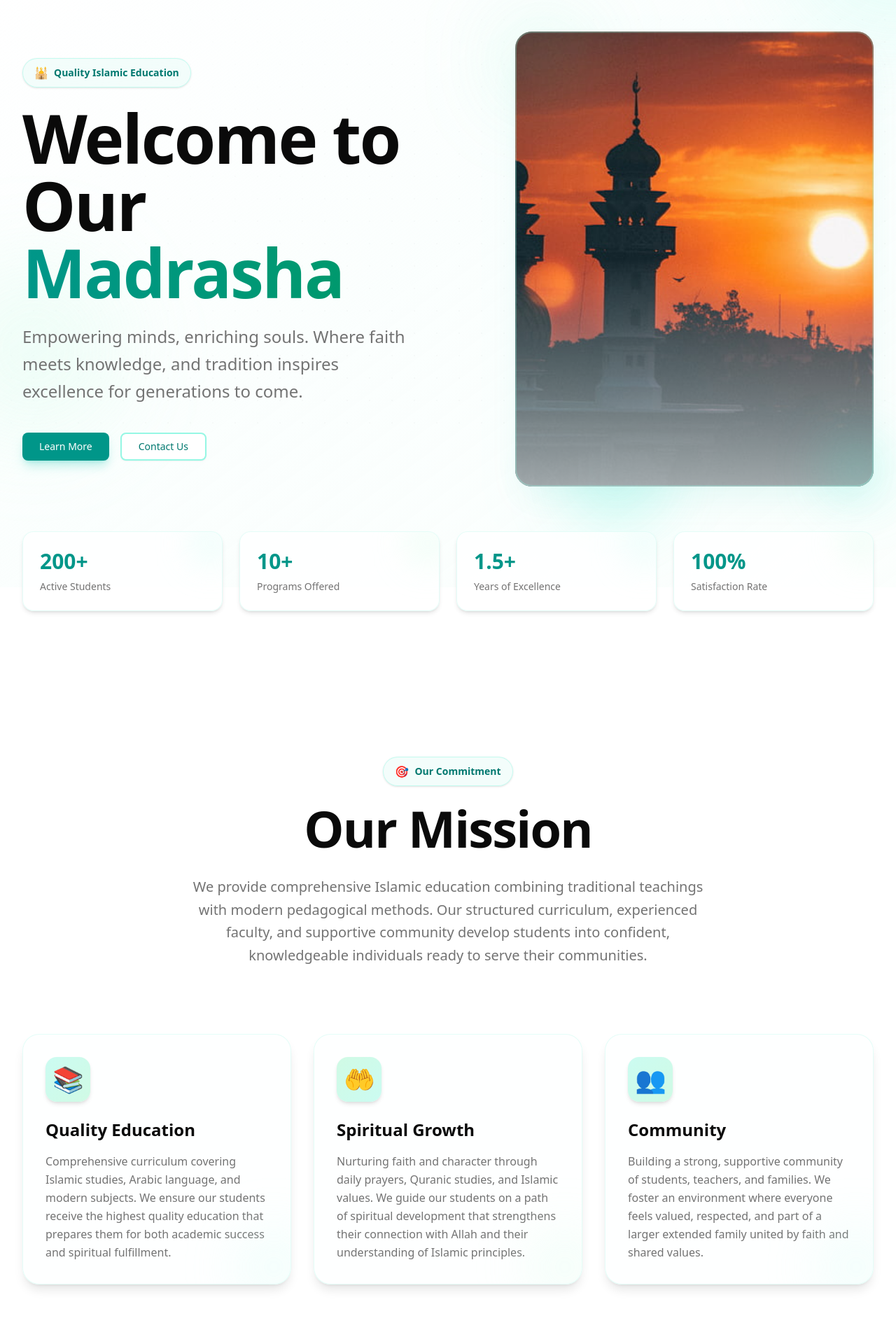
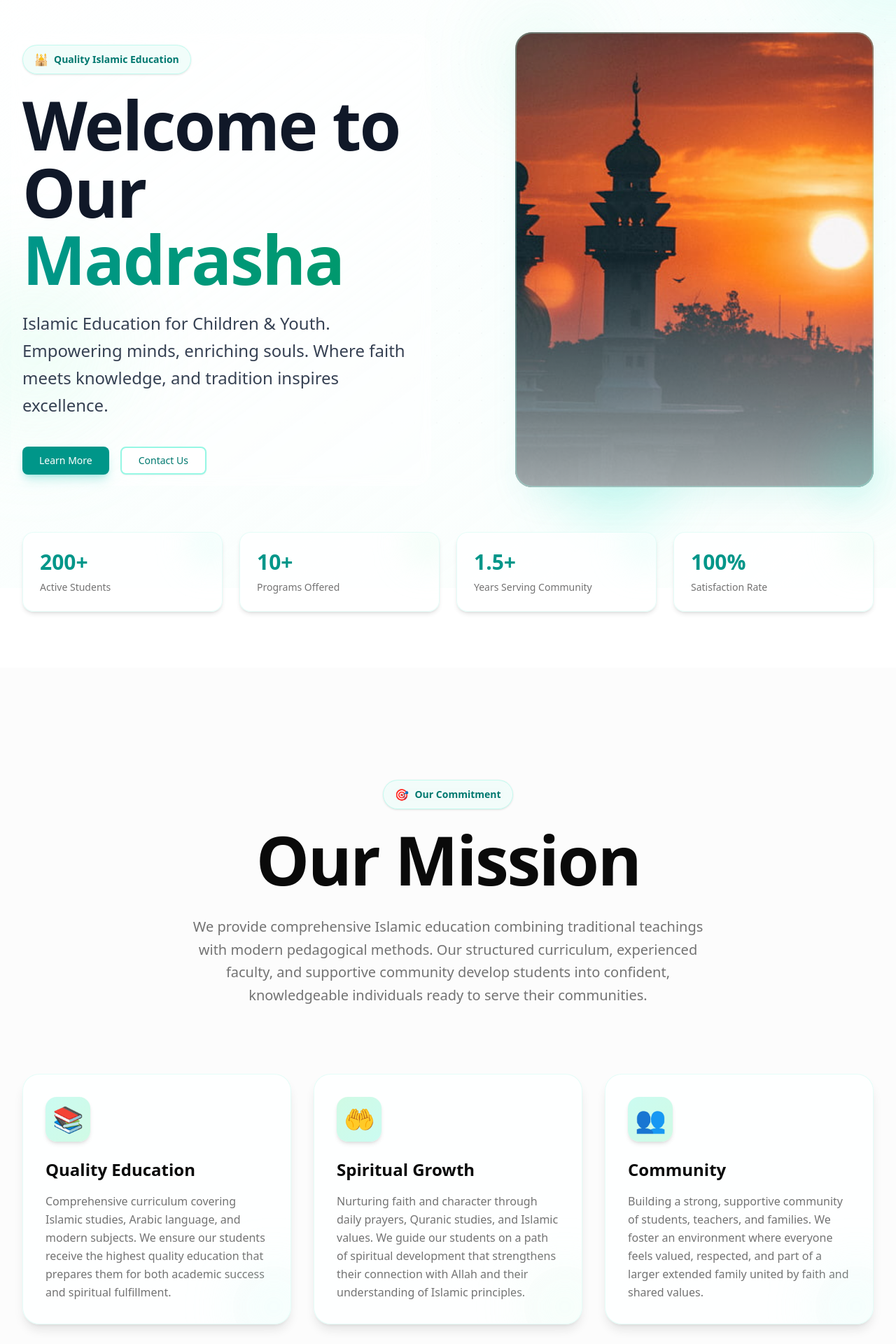
Before and after one commit to amJayem/madrasha-website, a SvelteKit app: page / in a window 1280 px wide. Shown: the part 180-2100 px from the top of the page at 70% size. Built offline with nearby package versions, Linux system fonts and the light colour scheme.

Commit message:
style: more polished

```diff
--- a/src/lib/components/Footer.svelte
+++ b/src/lib/components/Footer.svelte
@@ -8,7 +8,7 @@
 	};
 </script>
 
-<footer class="relative border-t border-teal-200/50 dark:border-teal-800/50 bg-linear-to-br from-teal-50/40 via-emerald-50/20 to-background dark:from-teal-950/20 dark:via-emerald-950/10 dark:to-background">
+<footer class="relative border-t-2 border-teal-200/60 dark:border-teal-800/60 bg-linear-to-br from-teal-50/40 via-emerald-50/20 to-background dark:from-teal-950/20 dark:via-emerald-950/10 dark:to-background">
 	<!-- Subtle Background Pattern -->
 	<div class="absolute inset-0 pattern-dot-grid opacity-15" aria-hidden="true"></div>
 
@@ -20,7 +20,7 @@
 					Madrasha
 				</h3>
 				<p class="text-sm leading-relaxed text-muted-foreground max-w-sm">
-					Islamic education center fostering spiritual growth and academic excellence.
+					Empowering minds, enriching faith.
 				</p>
 				<!-- Decorative Element -->
 				<div class="pt-2">
--- a/src/lib/components/Navbar.svelte
+++ b/src/lib/components/Navbar.svelte
@@ -9,7 +9,7 @@
 	}
 </script>
 
-<nav class="sticky top-0 z-50 w-full border-b border-teal-100/50 dark:border-teal-900/50 bg-white/95 dark:bg-background/95 backdrop-blur-md shadow-sm supports-backdrop-filter:bg-white/80 dark:supports-backdrop-filter:bg-background/80">
+<nav class="sticky top-0 z-50 w-full border-b-2 border-teal-200/60 dark:border-teal-800/60 bg-white/98 dark:bg-background/98 backdrop-blur-md shadow-md supports-backdrop-filter:bg-white/90 dark:supports-backdrop-filter:bg-background/90">
 	<div class="container mx-auto px-4 sm:px-6 lg:px-8">
 		<div class="flex h-20 items-center justify-between">
 			<!-- Logo/Brand -->
--- a/src/routes/+page.svelte
+++ b/src/routes/+page.svelte
@@ -53,10 +53,17 @@
 	<div class="container relative mx-auto px-4 sm:px-6 lg:px-8">
 		<div class="grid grid-cols-1 gap-12 lg:grid-cols-2 lg:items-center lg:gap-16 xl:gap-20">
 			<!-- Left Column: Text Content -->
-			<div class="text-center lg:text-left">
+			<div class="relative text-center lg:text-left">
+				<!-- Background Panel for Text Contrast -->
+				<div
+					class="absolute -inset-4 rounded-3xl bg-white/70 dark:bg-background/70 backdrop-blur-sm -z-10"
+					aria-hidden="true"
+				></div>
+
+				<div class="relative">
 					<!-- Badge Above Headline -->
 					<div
-					class="mb-6 inline-flex items-center gap-2 rounded-full border border-teal-200/50 dark:border-teal-800/50 bg-teal-50/80 dark:bg-teal-950/30 px-4 py-2 text-sm font-semibold text-teal-700 dark:text-teal-300 shadow-sm backdrop-blur-sm"
+						class="mb-6 inline-flex items-center gap-2 rounded-full border border-teal-200/50 dark:border-teal-800/50 bg-teal-50/90 dark:bg-teal-950/40 px-4 py-2 text-sm font-semibold text-teal-700 dark:text-teal-300 shadow-sm backdrop-blur-sm"
 					>
 						<span class="text-base">🕌</span>
 						<span>Quality Islamic Education</span>
@@ -64,7 +71,7 @@
 
 					<!-- Main Heading -->
 					<h1
-					class="text-4xl font-bold tracking-tight text-foreground sm:text-5xl md:text-6xl lg:text-7xl xl:text-8xl"
+						class="text-4xl font-bold tracking-tight text-gray-900 dark:text-foreground sm:text-5xl md:text-6xl lg:text-7xl xl:text-8xl"
 					>
 						Welcome to Our
 						<span
@@ -76,10 +83,10 @@
 
 					<!-- Subheading -->
 					<p
-					class="mt-6 text-lg leading-relaxed text-muted-foreground sm:text-xl md:text-2xl lg:max-w-2xl"
+						class="mt-6 text-lg leading-relaxed text-gray-700 dark:text-muted-foreground sm:text-xl md:text-2xl lg:max-w-2xl font-medium"
 					>
-					Empowering minds, enriching souls. Where faith meets knowledge, and tradition inspires
-					excellence for generations to come.
+						Islamic Education for Children & Youth. Empowering minds, enriching souls. Where faith
+						meets knowledge, and tradition inspires excellence.
 					</p>
 
 					<!-- CTA Buttons -->
@@ -101,6 +108,7 @@
 						>
 							Contact Us
 						</Button>
+					</div>
 				</div>
 			</div>
 
@@ -184,7 +192,7 @@
 				class="group relative overflow-hidden rounded-2xl border border-teal-100/50 dark:border-teal-900/50 bg-card/80 dark:bg-card/60 p-6 shadow-md backdrop-blur-sm transition-all duration-300 hover:border-teal-200 dark:hover:border-teal-800 hover:shadow-lg hover:shadow-teal-500/10 hover:-translate-y-1"
 			>
 				<div class="text-3xl font-bold text-teal-600 dark:text-teal-400">{heroStats.years}</div>
-				<div class="mt-2 text-sm font-medium text-muted-foreground">Years of Excellence</div>
+				<div class="mt-2 text-sm font-medium text-muted-foreground">Years Serving Community</div>
 				<!-- Decorative accent -->
 				<div
 					class="absolute -right-4 -top-4 h-16 w-16 rounded-full bg-teal-100/30 dark:bg-teal-900/30 blur-xl"
@@ -209,9 +217,9 @@
 </section>
 
 <!-- Mission Section -->
-<section bind:this={missionSection} class="section-spacing relative">
+<section bind:this={missionSection} class="section-spacing relative bg-muted/30">
 	<!-- Subtle Background Pattern -->
-	<div class="absolute inset-0 pattern-dot-grid opacity-30" aria-hidden="true"></div>
+	<div class="absolute inset-0 pattern-dot-grid opacity-20" aria-hidden="true"></div>
 
 	<div class="container relative mx-auto px-4 sm:px-6 lg:px-8">
 		<!-- Section Header -->
@@ -225,7 +233,7 @@
 			</div>
 
 			<h2
-				class="text-4xl font-bold tracking-tight text-foreground sm:text-5xl md:text-6xl lg:text-7xl"
+				class="text-4xl font-bold tracking-tight text-foreground sm:text-5xl md:text-6xl lg:text-7xl xl:text-8xl"
 			>
 				Our Mission
 			</h2>
@@ -324,9 +332,9 @@
 </section>
 
 <!-- Gallery Section -->
-<section bind:this={gallerySection} class="section-spacing relative">
+<section bind:this={gallerySection} class="section-spacing relative bg-muted/30">
 	<!-- Subtle Background Pattern -->
-	<div class="absolute inset-0 pattern-grid opacity-20" aria-hidden="true"></div>
+	<div class="absolute inset-0 pattern-grid opacity-15" aria-hidden="true"></div>
 
 	<div class="container relative mx-auto px-4 sm:px-6 lg:px-8">
 		<!-- Section Header -->
--- a/src/routes/activities/+page.svelte
+++ b/src/routes/activities/+page.svelte
@@ -72,7 +72,12 @@
 		<div class="grid grid-cols-1 gap-6 sm:grid-cols-2 lg:grid-cols-3">
 			{#each activities as activity, index}
 				<div
-					class="group relative overflow-hidden rounded-3xl border border-teal-100/50 dark:border-teal-900/50 bg-card/90 dark:bg-card/70 p-8 shadow-lg backdrop-blur-sm transition-all duration-300 hover:border-teal-200 dark:hover:border-teal-800 hover:shadow-xl hover:shadow-teal-500/10 hover:-translate-y-2"
+					class="group relative overflow-hidden rounded-3xl border
+					border-teal-100/50 dark:border-teal-900/50 bg-card/90
+					dark:bg-card/70 p-8 shadow-lg shadow-black/5 backdrop-blur-sm
+					transition-all duration-300 hover:border-teal-200
+					dark:hover:border-teal-800 hover:shadow-xl hover:shadow-teal-500/20
+					 hover:-translate-y-2"
 					style="animation-delay: {index * 0.1}s"
 				>
 					<!-- Icon Container -->
--- a/src/routes/layout.css
+++ b/src/routes/layout.css
@@ -119,6 +119,9 @@
 		@apply bg-background text-foreground;
 		/* Background pattern is now handled by BackgroundPattern component */
 	}
+	p {
+		@apply leading-relaxed;
+	}
 }
 
 /* Custom utility classes for animations and effects */
@@ -161,7 +164,7 @@
 
 	/* Section spacing - for home page hero sections */
 	.section-spacing {
-		@apply py-20 sm:py-28 lg:py-32;
+		@apply py-24 sm:py-32 lg:py-40;
 	}
 
 	/* Page header spacing - moderate for other pages */
```
Also changed, not shown: src/routes/contact/+page.svelte (+13 -10 lines). Lines whose indentation alone changed are shown as unchanged.
